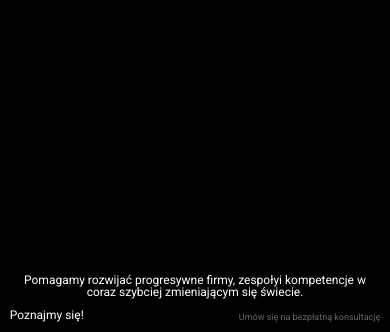
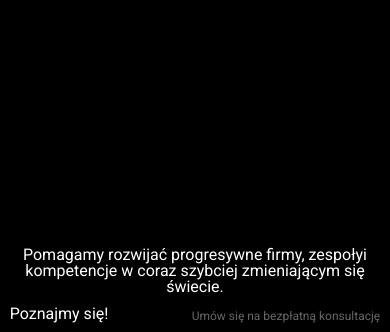
Before and after one commit to vadimssssss/LEANSPIN, a website: page src/index.html in a window 390 px wide. Shown: the part 512-844 px from the top of the page. Drawn offline with Linux system fonts and the light colour scheme.

Commit message:
Version 1.1

```diff
--- a/src/sass/base/_media.scss
+++ b/src/sass/base/_media.scss
@@ -380,7 +380,7 @@
         &__descr {
             flex-direction: column;
             align-items: center;
-            font-size: 12px;
+            font-size: 16px;
         }
         &__text {
             width: 95%;
@@ -388,7 +388,7 @@
             margin: 0 auto;
             text-align: center;
             span {
-                font-size: 12px;
+                font-size: 16px;
             }
         }
         &__invite {
@@ -399,9 +399,15 @@
             flex-direction: row;
             justify-content: space-between;
             align-items: center;
+            span {
+                font-size: 12px;
+            }
         }
         &__designation {
-            height: 75vh;
+            height: 80vh;
+        }
+        .container {
+            overflow-x: hidden;
         }
     }
     .help {
--- a/src/sass/blocks/_promo.scss
+++ b/src/sass/blocks/_promo.scss
@@ -15,6 +15,8 @@
             img {
                 width: 100%;
                 height: 100%;
+                object-fit: hidden;
+
             }
         }
         &_red {
```
Also changed, not shown: dist/css/style.min.css, src/css/style.min.css, 1 other file.
